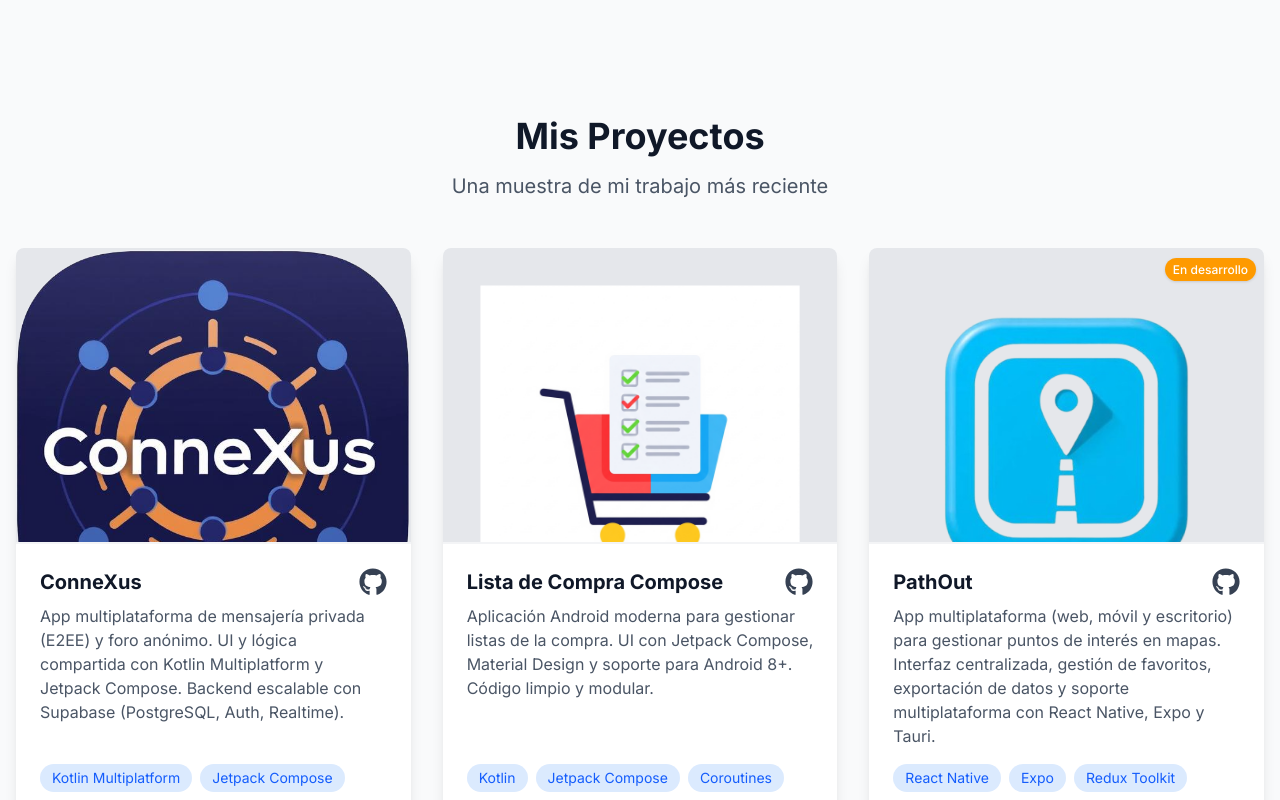
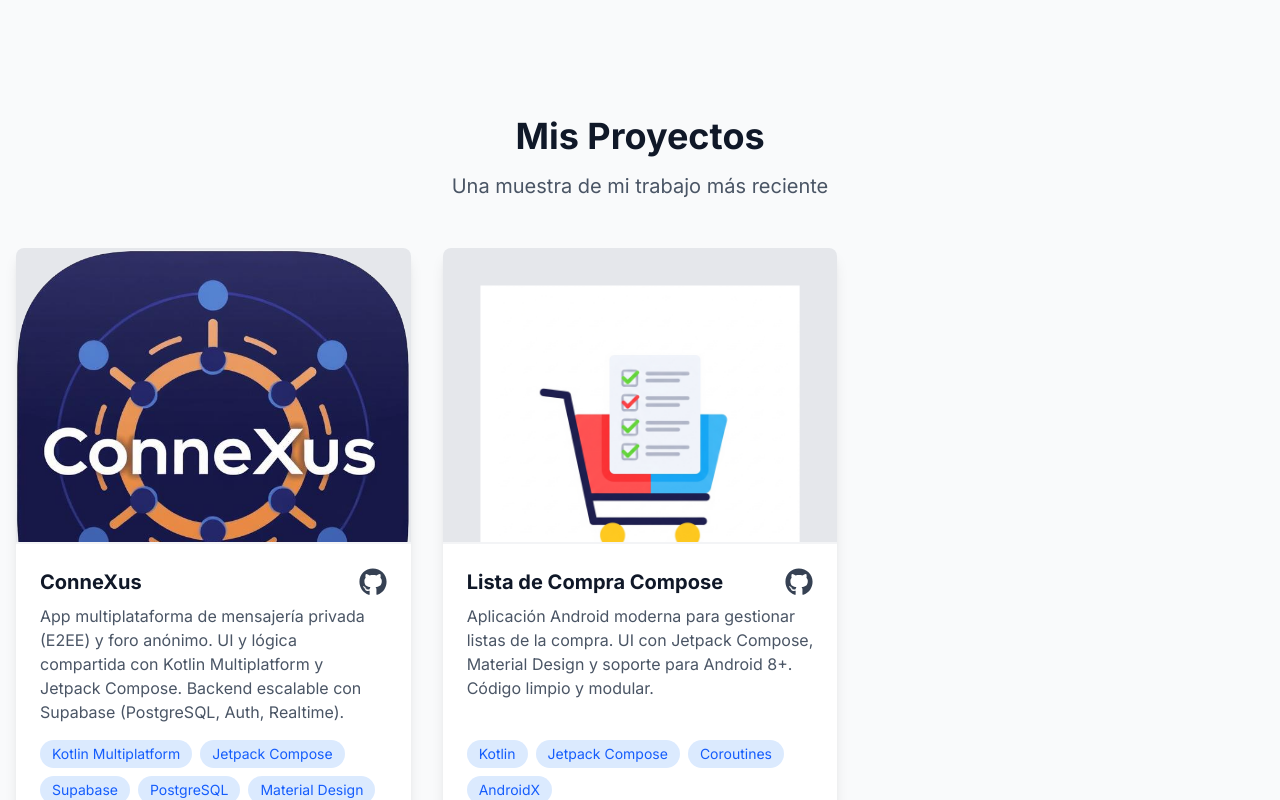
Before and after one commit to MendietaGarciaAlejandro/portfolioWebMendieta, a Next.js app: page / in a window 1280 px wide. Shown: the part 2000-2800 px from the top of the page. Built offline with nearby package versions, Linux system fonts and the light colour scheme.

Commit message:
Añade propiedad 'visible' a los proyectos y filtra la lista para mostrar solo los proyectos visibles.

```diff
--- a/src/components/sections/Projects.tsx
+++ b/src/components/sections/Projects.tsx
@@ -6,6 +6,7 @@ import { FaGithub } from 'react-icons/fa';
 export const Projects = () => {
     const projects = [
         {
+            visible: true,
             title: 'ConneXus',
             description:
                 'App multiplataforma de mensajería privada (E2EE) y foro anónimo. UI y lógica compartida con Kotlin Multiplatform y Jetpack Compose. Backend escalable con Supabase (PostgreSQL, Auth, Realtime).',
@@ -21,6 +22,7 @@ export const Projects = () => {
             inDevelopment: false,
         },
         {
+            visible: true,
             title: 'Lista de Compra Compose',
             description:
                 'Aplicación Android moderna para gestionar listas de la compra. UI con Jetpack Compose, Material Design y soporte para Android 8+. Código limpio y modular.',
@@ -30,6 +32,7 @@ export const Projects = () => {
             inDevelopment: false,
         },
         {
+            visible: false,
             title: 'PathOut',
             description:
                 'App multiplataforma (web, móvil y escritorio) para gestionar puntos de interés en mapas. Interfaz centralizada, gestión de favoritos, exportación de datos y soporte multiplataforma con React Native, Expo y Tauri.',
@@ -47,6 +50,7 @@ export const Projects = () => {
             inDevelopment: true,
         },
         {
+            visible: false,
             title: 'MiRecetario',
             description:
                 'App Flutter para gestionar recetas, planificar menús semanales y generar automáticamente la lista de la compra. Sincronización multiplataforma y base de datos local.',
@@ -63,6 +67,7 @@ export const Projects = () => {
             inDevelopment: true,
         },
         {
+            visible: false,
             title: 'OrganizaME',
             description:
                 'Aplicación multiplataforma para organización personal y gestión de tareas, desarrollada con Kotlin Multiplatform y Compose Multiplatform. Permite usar la misma base de código en Android, Web y Desktop.',
@@ -78,6 +83,7 @@ export const Projects = () => {
             inDevelopment: true,
         },
         {
+            visible: false,
             title: 'BlockchainAMG',
             description:
                 'Proyecto en desarrollo para explorar y aprender sobre tecnología blockchain y contratos inteligentes. Incluye contratos en Solidity, scripts y tests usando Hardhat, TypeScript y herramientas modernas de desarrollo Web3.',
@@ -112,7 +118,7 @@ export const Projects = () => {
                 </motion.div>
 
                 <div className="grid md:grid-cols-2 lg:grid-cols-3 gap-8">
-                    {projects.map((project, index) => (
+                    {projects.filter(project => project.visible).map((project, index) => (
                         <motion.div
                             key={index}
                             initial={{ opacity: 0, y: 20 }}
```
